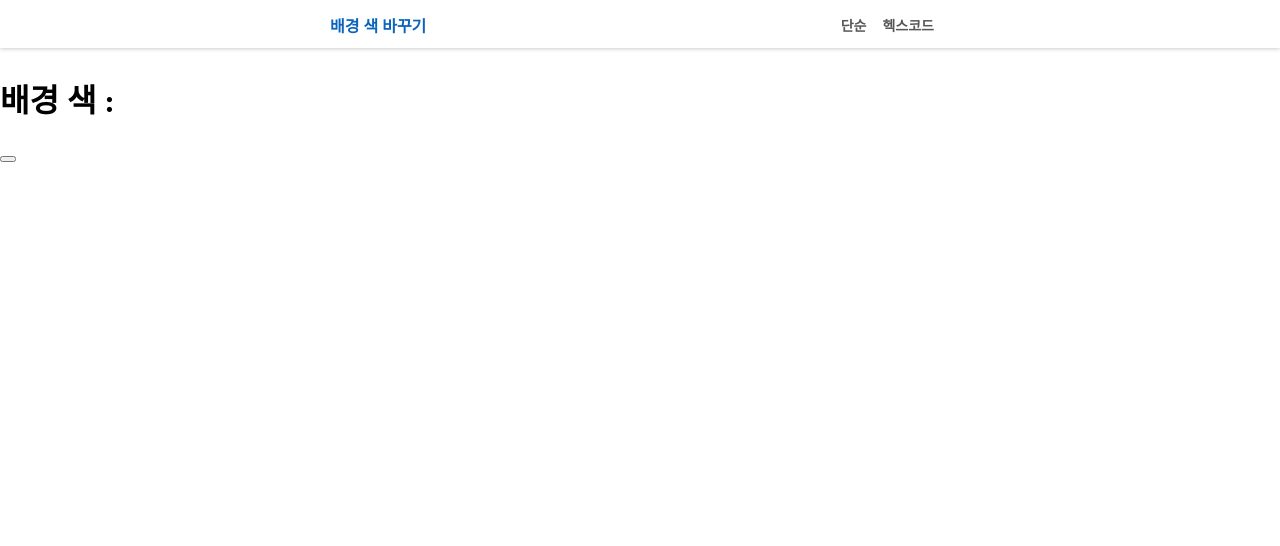
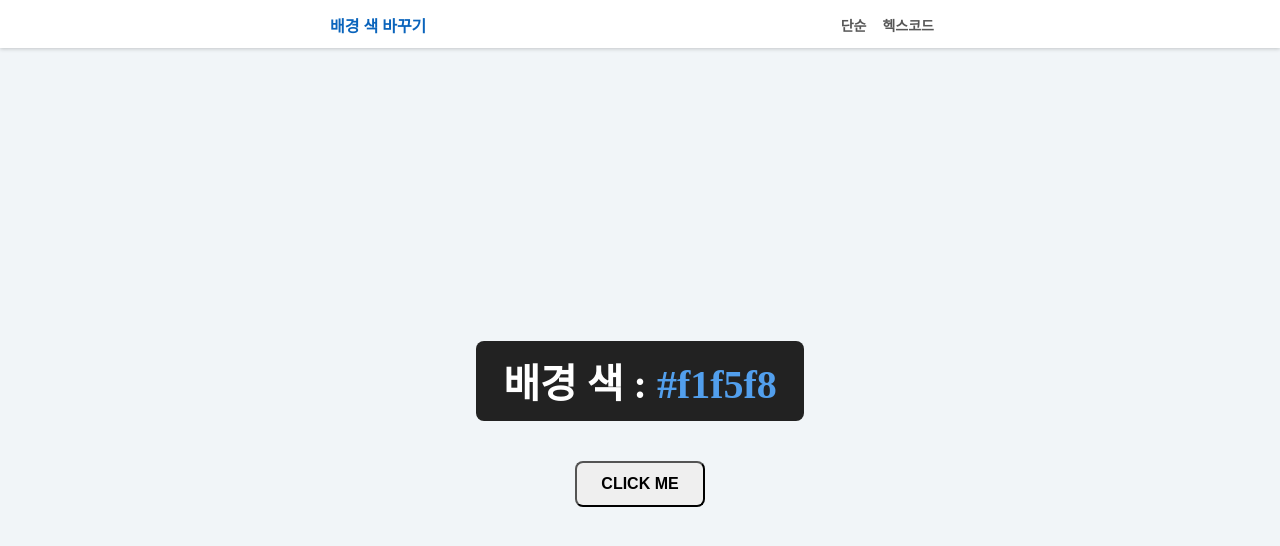
Before and after one commit to jejurac/color-flipper, a plain HTML site: page hex.html in a window 1280 px wide. Drawn offline with Linux system fonts and the light colour scheme.

Commit message:
third commit

```diff
--- a/hex.html
+++ b/hex.html
@@ -18,10 +18,11 @@
     </nav>
     <main>
       <div class="container">
-        <h2>배경 색 : <span class="color"></span></h2>
-        <button class="btn btn-hero" id="btn"></button>
+        <h2>배경 색 : <span class="color">#f1f5f8</span></h2>
+        <button class="btn btn-hero" id="btn">click me</button>
       </div>
     </main>
     <body></body>
+    <script src="hex.js"></script>
   </body>
 </html>
--- a/hex.js
+++ b/hex.js
@@ -0,0 +1,19 @@
+const hex = [0, 1, 2, 3, 4, 5, 6, 7, 8, 9, "A", "B", "C", "D", "E", "F"];
+const btn = document.getElementById("btn");
+const color = document.querySelector(".color");
+
+btn.addEventListener("click", function () {
+  let hexColor = "#";
+
+  for (let i = 0; i < 6; i++) {
+    randomNumber = getRandomNumber();
+    hexColor += hex[randomNumber];
+  }
+
+  document.body.style.backgroundColor = hexColor;
+  color.textContent = hexColor;
+});
+
+function getRandomNumber() {
+  return Math.floor(Math.random() * hex.length);
+}
--- a/styles.css
+++ b/styles.css
@@ -1,6 +1,13 @@
+/*
+===============
+Global
+===============
+*/
+
 body {
   margin: 0;
   font-size: 0.875rem;
+  background-color: #f1f5f8;
 }
 
 ul {
@@ -13,11 +20,23 @@ h1 {
 }
 
 h2 {
-  font-size: 2rem;
+  font-size: 2.5rem;
+  margin: 0;
+  background-color: #222;
+  color: white;
+  margin-bottom: 2.5rem;
+  padding: 0.7rem 1.7rem;
+  border-radius: 0.5rem;
 }
 
 a {
   text-decoration: none;
+}
+
+main {
+  display: grid;
+  place-items: center;
+  min-height: calc(100vh - 3rem);
 }
 
 /*
@@ -25,9 +44,11 @@ a {
 Nav
 ===============
 */
+
 nav {
   height: 3rem;
   box-shadow: 0 1px 4px rgba(0, 0, 0, 0.2);
+  background-color: white;
 }
 
 .nav-center {
@@ -48,3 +69,34 @@ nav a {
   color: #575757;
   font-weight: bold;
 }
+
+/*
+===============
+Container
+===============
+*/
+
+.container {
+  text-align: center;
+}
+
+.color {
+  color: #529fed;
+}
+
+.btn {
+  text-transform: uppercase;
+  border-radius: 0.5rem;
+}
+
+.btn-hero {
+  font-size: 1rem;
+  padding: 0.75rem 1.5rem;
+  transition: all 0.3s linear;
+  font-weight: bold;
+}
+
+.btn-hero:hover {
+  color: white;
+  background-color: #222;
+}
```
Also changed, not shown: app.js (+14 -0 lines), index.html (+3 -2 lines).
